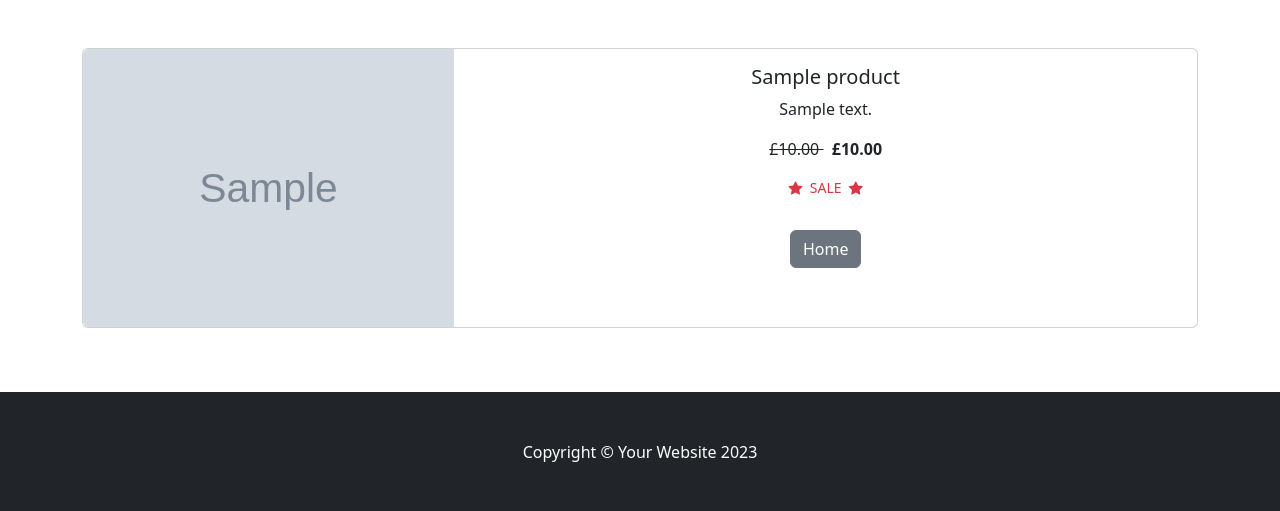
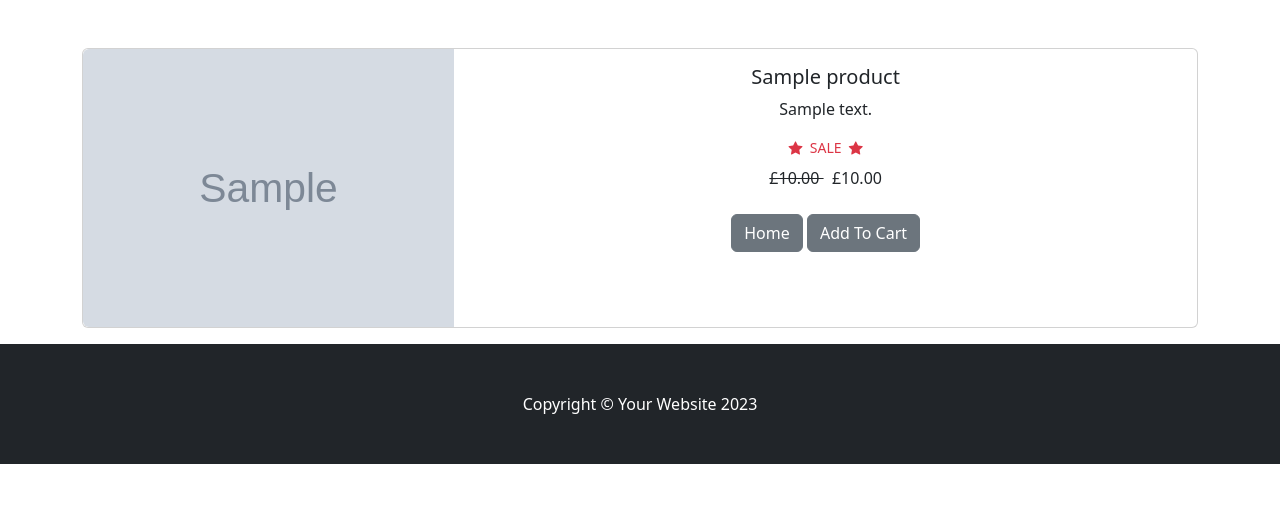
Before and after one commit to DebbieCoates/ecom, a Django app: page /product/1/ in a window 1280 px wide. Shown: the part 56-567 px from the top of the page. Run offline with Django 5.2, Linux system fonts and the light colour scheme; tables that the repository leaves empty hold one stand-in row (values such as "Sample post"); grey boxes marked "Sample" are stand-in pictures; some libraries are stand-ins or nearby versions.

Commit message:
Add Product To Cart (13)

```diff
--- a/cart/cart.py
+++ b/cart/cart.py
@@ -11,3 +11,14 @@ class Cart:
 
         #make sure cart is available on all pages
         self.cart = cart
+
+    def add(self, product):
+        product_id = str(product.id)
+
+        #logic to add product to cart
+        if product_id in self.cart:
+           pass
+        else:
+            self.cart[product_id]= {'price': str(product.price)}
+
+        self.session.modified = True
--- a/cart/urls.py
+++ b/cart/urls.py
@@ -4,8 +4,8 @@ from . import views
 
 urlpatterns = [
     path('', views.cart_summary, name='cart_summary'),
-    path('add/<int:product_id>/', views.cart_add, name='cart_add'),
-    path('delete/<int:product_id>/', views.cart_delete, name='cart_delete'),
-    path('update/<int:product_id>/', views.cart_update, name='cart_update'),
+    path('add/', views.cart_add, name='cart_add'),
+    path('delete/', views.cart_delete, name='cart_delete'),
+    path('update/', views.cart_update, name='cart_update'),
 
 ]
--- a/store/templates/base.html
+++ b/store/templates/base.html
@@ -15,6 +15,8 @@
         <link href="https://cdn.jsdelivr.net/npm/bootstrap-icons@1.5.0/font/bootstrap-icons.css" rel="stylesheet" />
         <!-- Core theme CSS (includes Bootstrap)-->
         <link href="{% static 'css/styles.css' %}" rel="stylesheet" />
+        <!-- JQuery)-->
+        <script src="https://code.jquery.com/jquery-3.7.1.min.js" integrity="sha256-/JqT3SQfawRcv/BIHPThkBvs0OEvtFFmqPF/lYI/Cxo=" crossorigin="anonymous"></script>
     </head>
     <body>
         <!-- Navigation-->
--- a/store/templates/product.html
+++ b/store/templates/product.html
@@ -17,11 +17,11 @@
                         <h5 class="card-title">{{ product.name }}</h5>
                         <p class="card-text justify">{{ product.description }}</p>
 
-                        {% if product.is_sale %}
+                        {% comment %} {% if product.is_sale %}
                             <p class="card-text"> <strike> £{{ product.price }} </strike>  &nbsp;  <strong> £{{ product.sale_price }} </strong> </p>
                         {% else %}
                             <p class="card-text"> <strong> £{{ product.price }} </strong> </p>
-                        {% endif %}
+                        {% endif %} {% endcomment %}
 
                         {% if product.is_sale %}
                             <div class="d-flex justify-content-center small text-danger  mb-2">
@@ -29,19 +29,57 @@
                                 &nbsp;&nbsp;<div >SALE</div> &nbsp;&nbsp;
                                 <div class="bi-star-fill"></div>
                             </div>
+
+                            <strike>
+                                £{{ product.sale_price }}
+                            </strike>
+                            &nbsp; £{{ product.price }}
+
+                        {% else %}
+                        £{{ product.price }}
+                        <br/> ID : {{ product.id }}
                         {% endif %}
-                        <br/>
+                        <br/> <br/>
+
+
 
                         <a href="{% url 'home' %}" class="btn btn-secondary"> Home</a>
+                        <button type="button" value="{{ product.id }}" class="btn btn-secondary" id="add-cart">Add To Cart</button>
+
+
+
                         </center>
                     </div>
                 </div>
             </div>
         </div>
-
-
     </div>
 
 
-<br/> <br/>
+<script>
+// Check if button pressed
+    $(document).on('click', '#add-cart', function(e){
+        e.preventDefault();
+        $.ajax({
+            type: 'POST',
+            url: '{% url 'cart_add' %}',
+            data: {
+            product_id: $('#add-cart').val(),
+            csrfmiddlewaretoken: '{{ csrf_token }}',
+            action: 'post'
+            },
+
+            success: function(json){
+            console.log(json)
+            },
+
+            error: function(xhr, errmsg, err){
+            }
+
+        });
+
+})
+
+</script>
+
 {% endblock %}
```
Also changed, not shown: cart/views.py (+13 -3 lines).
